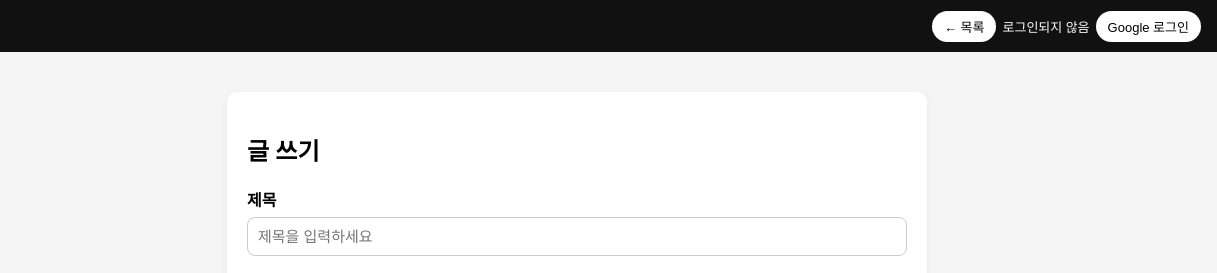
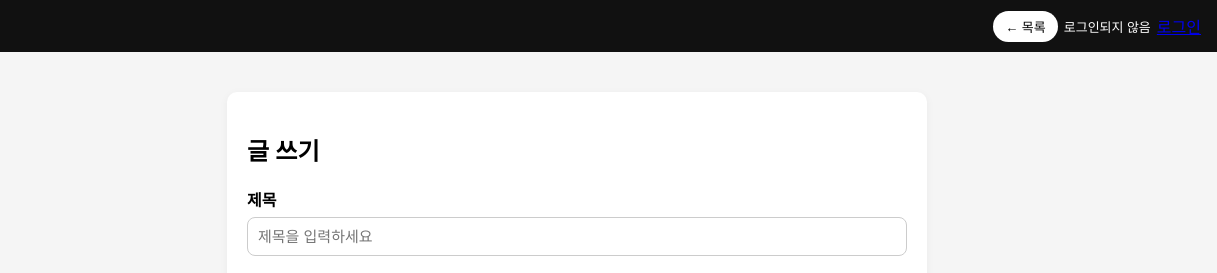
Before and after one commit to jion08/0129korea, a plain HTML site: page write.html in a window 1280 px wide. Shown: the top 273 px of the page, 63-1280 px from the left. Drawn offline with Linux system fonts and the light colour scheme; no server answers.

Commit message:
Replace login button with link to login page

```diff
--- a/write.html
+++ b/write.html
@@ -17,7 +17,7 @@
     <nav>
       <button onclick="location.href='index.html'" class="back-btn">← 목록</button>
       <span id="user-info"></span>
-      <button id="login-btn" class="login-btn">Google 로그인</button>
+      <a href="login.html" id="login-btn" class="login-button">로그인</a>
       <button id="logout-btn" class="logout-btn" style="display:none;">로그아웃</button>
     </nav>
   </header>
```
